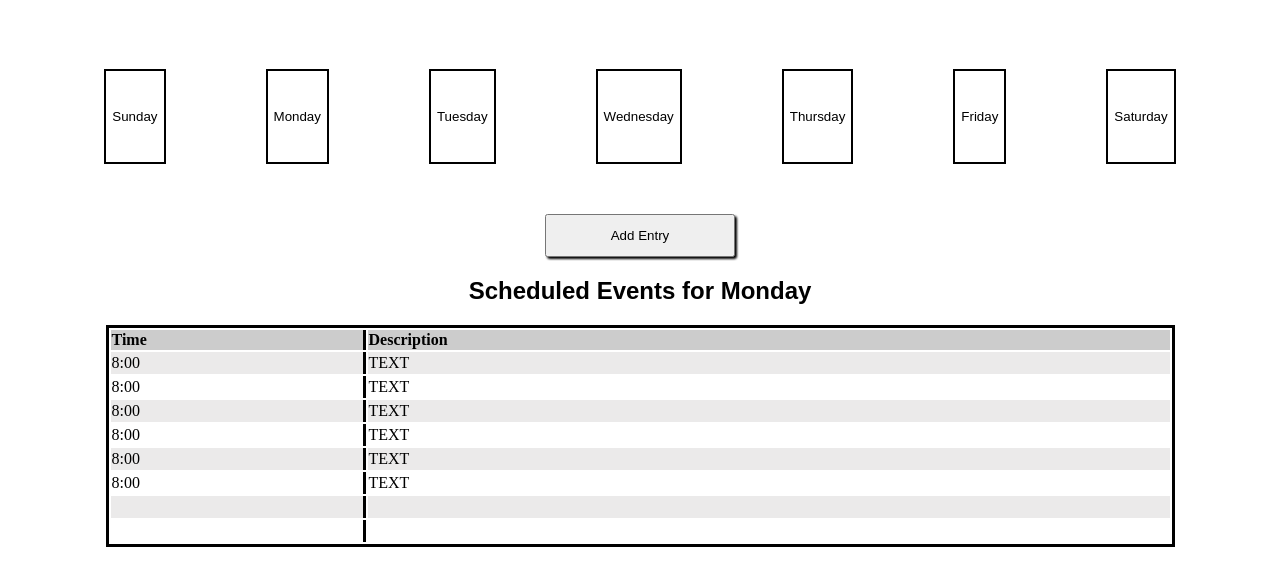
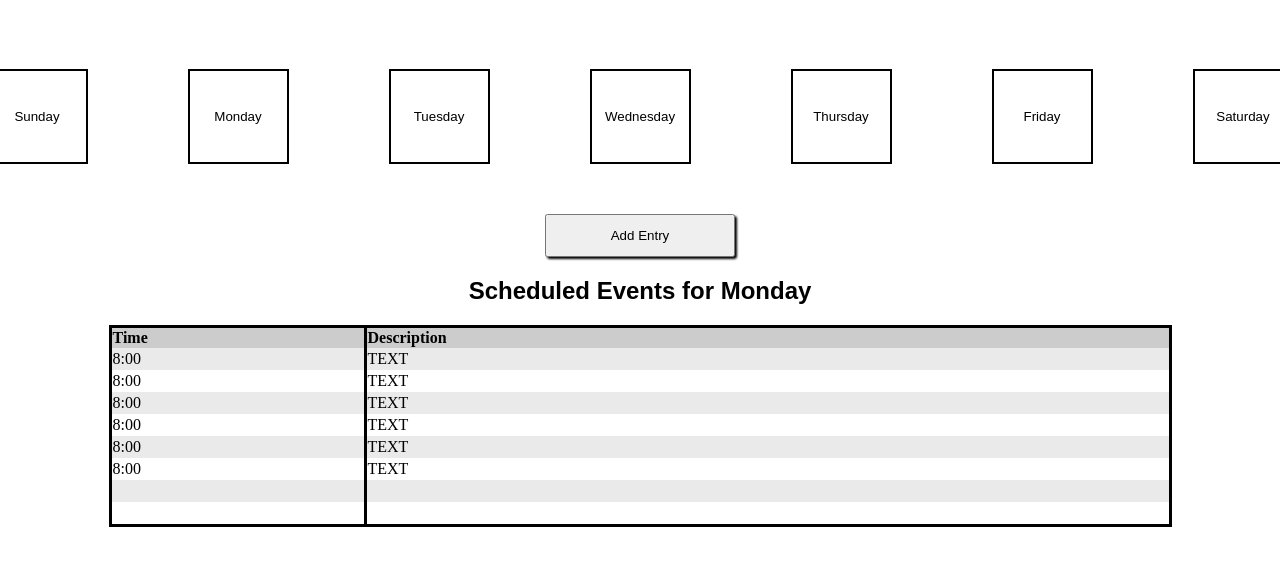
Before and after one commit to arieldonner/week-planner, a website: page index.html in a window 1280 px wide. Shown: the part 61-646 px from the top of the page. Drawn offline with Linux system fonts and the light colour scheme.

Commit message:
revised day buttons css

```diff
--- a/index.html
+++ b/index.html
@@ -11,7 +11,7 @@
   <header>
     <h1>Weekly Planner</h1>
   </header>
-  <div class="container button-flex">
+  <div class="container">
     <div class="weekdays row">
       <button class="day-entry">Sunday</button>
       <button class="day-entry">Monday</button>
@@ -21,7 +21,9 @@
       <button class="day-entry">Friday</button>
       <button class="day-entry">Saturday</button>
     </div>
-    <button class="add-btn">Add Entry</button>
+    <div class="entry-btn">
+      <button class="add-btn">Add Entry</button>
+    </div>
   </div>
   <div class="schedule">
     <div>
--- a/layout.css
+++ b/layout.css
@@ -1,5 +1,5 @@
 .container {
-  max-width: 575px;
+  max-width: 1200px;
   margin: 0 auto;
 }
 
@@ -7,10 +7,6 @@
   display: flex;
 } */
 
-/* .button-flex {
-  display: flex;
-} */
-
 .hidden {
   display: none !important;
 }
--- a/styles.css
+++ b/styles.css
@@ -8,6 +8,11 @@ h1 {
 
 .button-flex {
   text-align: center;
+}
+
+.entry-btn {
+  display: flex;
+  justify-content: center;
 }
 
 .add-btn {
@@ -30,6 +35,9 @@ h1 {
   margin: 50px;
   width: 101px;
   height: 95px;
+  flex-shrink: 0;
+
+  /* padding: 0 50px; */
 }
 
 .day-entry:hover {
@@ -122,6 +130,7 @@ tr:nth-child(odd) {
 
 table {
   border: 3px solid black;
+  border-spacing: 0;
 }
 
 td {
```
